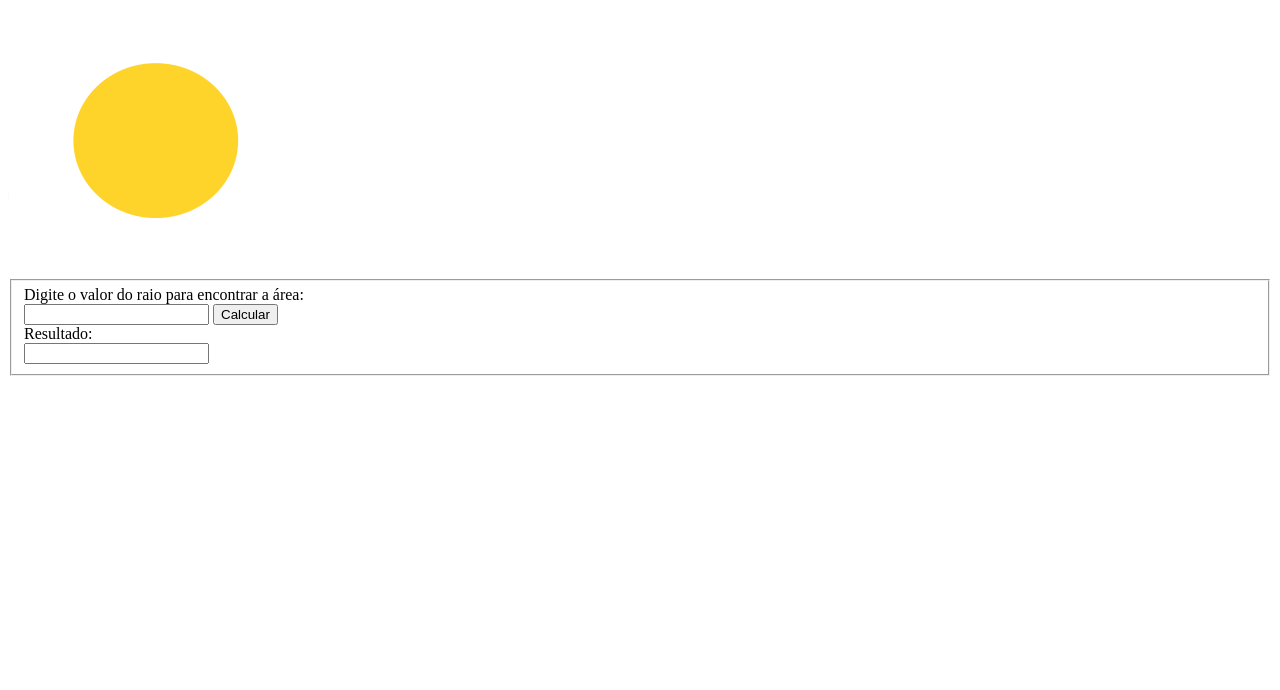
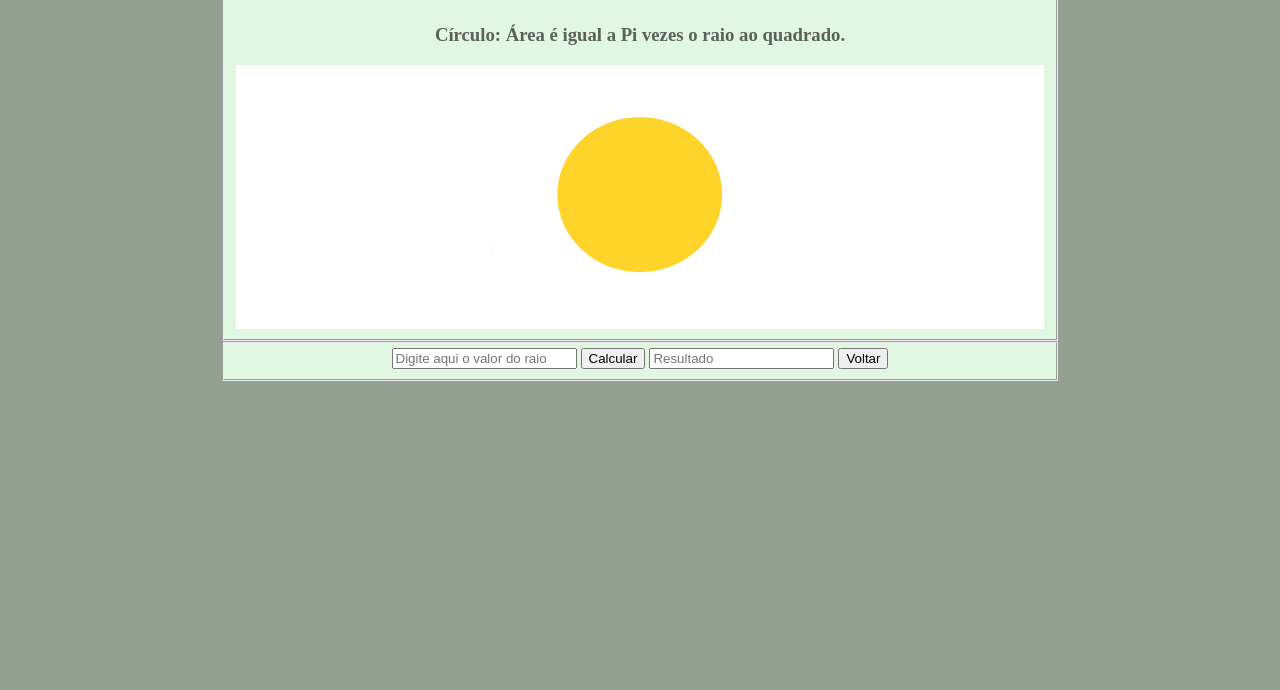
Before and after one commit to alyssongleysondasilva/formula-result, a plain HTML site: page formula-circulo.html in a window 1280 px wide. Shown: the part 110-800 px from the top of the page. Drawn offline with Linux system fonts and the light colour scheme.

Commit message:
Adicionado folha de estilos css e feita primeira formatação

```diff
--- /dev/null
+++ b/estilos.css
@@ -0,0 +1,18 @@
+body {
+        background-color: #93a192ff;
+}
+
+fieldset {
+        background-color: #e2f7e1ff;
+        width: 64%;
+        margin: 0 auto;
+        color: #596158ff;
+        text-align: center;
+}
+.figuras {
+        background-color: white;
+        display: flex;
+        flex-wrap: wrap;
+        justify-content: center;
+        align-items: center;
+}
--- a/formula-circulo.html
+++ b/formula-circulo.html
@@ -4,23 +4,27 @@
     <meta charset="UTF-8">
     <meta name="viewport" content="width=device-width, initial-scale=1.0">
     <title>Formula</title>
-    <h1>Calculadora Geométrica</h1>
+    <fieldset>
+        <h1>Calculadora Geométrica</h1>
+    </fieldset>
+    <link href="estilos.css" rel="stylesheet" />
 </head>
 <body>
-    <h3>Círculo: Área é igual a Pi vezes o raio ao quadrado.</h3>
-    <a href="index.html">
-        <img src="img/area/circulo.png" alt="desenho de um círculo">
-    </a>
     <fieldset>
-        <label for="raio">Digite o valor do raio para encontrar a área:</label>
-        <br>
-        <input type="text" id="raio" />
+        <h3>Círculo: Área é igual a Pi vezes o raio ao quadrado.</h3>
+        <div class="figuras">
+            <img src="img/area/circulo.png" alt="desenho de um círculo">
+        </div>
+    </fieldset>
+
+
+    <fieldset>
+        <input type="text" id="raio" placeholder="Digite aqui o valor do raio" />
         <input type="button" value="Calcular" onclick="area_circulo()">
-        <br>
-        <label for="area">Resultado:</label>
-        <br>
-        <input type="text" id="area" readonly>
-
+        <input type="text" id="area" readonly placeholder="Resultado">
+        <a href="index.html">
+            <input type="button" value="Voltar">
+        </a>
     </fieldset>
 
     <script src="script.js"></script>
```
Also changed, not shown: index.html (+12 -0 lines).
